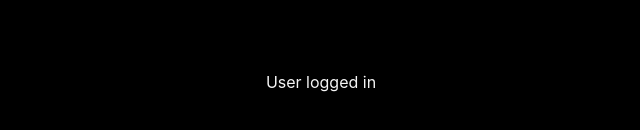
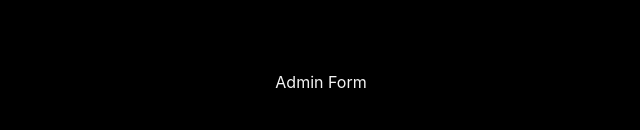
Before and after one commit to Fourthhy/appdev1, a React (Vite) app in the folder react-quickstart/: page / in a window 1280 px wide. Shown: the part 318-448 px from the top of the page, without its empty margins (319-959 px from the left). Built offline with nearby package versions, Linux system fonts and the light colour scheme.

Commit message:
Created another separate component that uses ternary operator

```diff
--- a/react-quickstart/src/App.jsx
+++ b/react-quickstart/src/App.jsx
@@ -1,6 +1,8 @@
 import './App.css'
 import './assets/ConditionalRendering.jsx'
 import ConditionalRendering from './assets/ConditionalRendering.jsx'
+import './assets/TernaryOperator.jsx';
+import TernaryOperator from './assets/TernaryOperator.jsx'
 
 function MyButton() {
   return (
@@ -49,7 +51,8 @@ export default function App() {
         {/* <AboutPage /> */}
         {/* <DisplayData /> */}
         {/* <DisplayPic /> */}
-        <ConditionalRendering />
+        {/* <ConditionalRendering /> */}
+        <TernaryOperator />
       </div>
 
     </>
--- /dev/null
+++ b/react-quickstart/src/assets/TernaryOperator.jsx
@@ -0,0 +1,21 @@
+function LoginForm() {
+    return (
+        <p> Login Form </p>
+    )
+}
+
+function AdminForm() {
+    return (
+        <p> Admin Form </p>
+    )
+}
+
+//TRY MANIPULATING THIS VARIABLE TO SEE IF BOTH OF THE FUNCTION ABOVE WORKS
+let IfUserAdmin = true;
+export default function TernaryOperator() {
+    return (
+        <>
+            {IfUserAdmin ? (<AdminForm />) : (<LoginForm />)}
+        </>
+    )
+}
```
